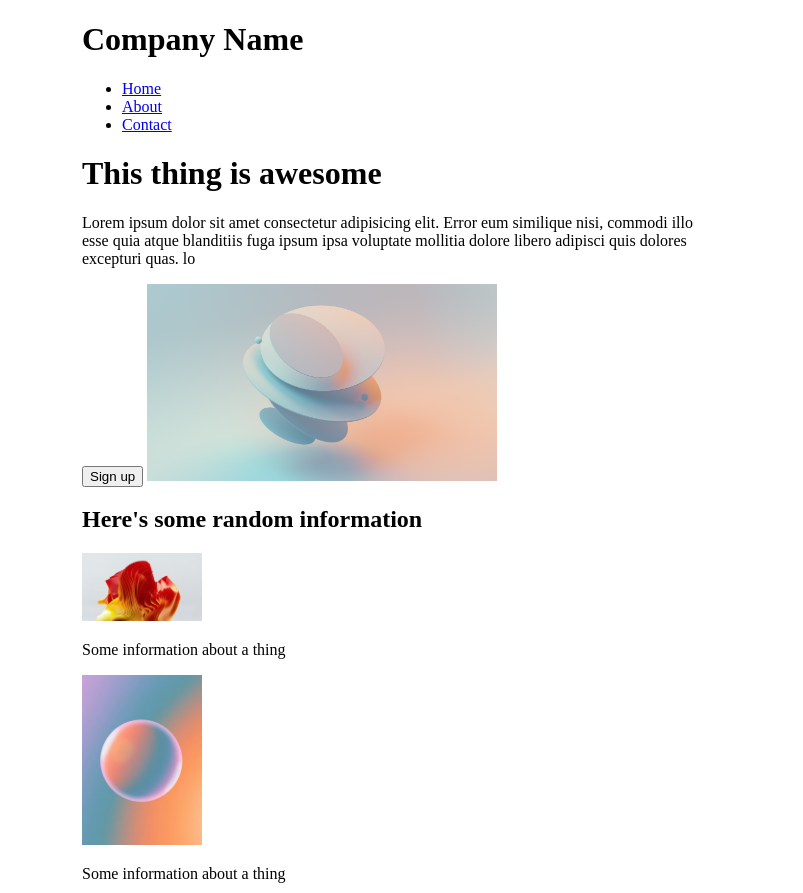
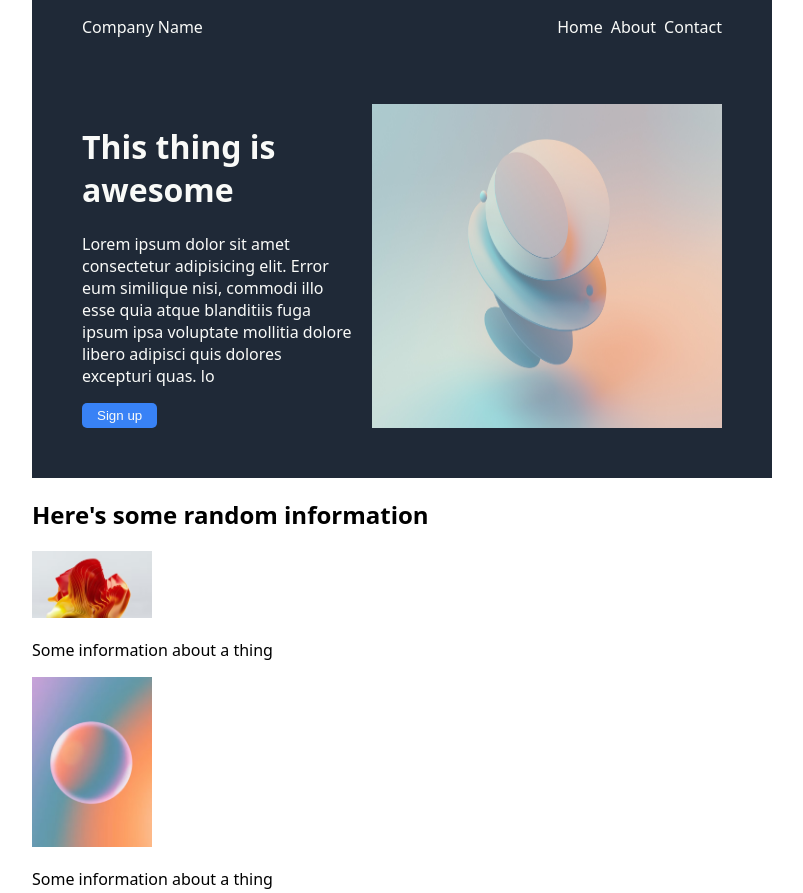
Before and after one commit to tonistoras/Odin-landing-page, a plain HTML site: page index.html in a window 1280 px wide. Shown: the top 893 px of the page, without its empty margins (238-1041 px from the left). Drawn offline with Linux system fonts and the light colour scheme.

Commit message:
Style header and hero section

```diff
--- a/index.html
+++ b/index.html
@@ -10,7 +10,7 @@
     <div class="frame">
 
         <div class="header">
-            <h1>Company Name</h1>
+            <p>Company Name</p>
             <ul>
                 <li><a href="#">Home</a></li>
                 <li><a href="#">About</a></li>
@@ -19,11 +19,14 @@
         </div>
 
         <div class="hero">
-            <h1>This thing is awesome</h1>
-            <p>
-                Lorem ipsum dolor sit amet consectetur adipisicing elit. Error eum similique nisi, commodi illo esse quia atque blanditiis fuga ipsum ipsa voluptate mollitia dolore libero adipisci quis dolores excepturi quas. lo
-            </p>
+            <div class="hero-text">
+                <h1>This thing is awesome</h1>
+                <p>
+                    Lorem ipsum dolor sit amet consectetur adipisicing elit. Error eum similique nisi, commodi illo esse quia atque blanditiis fuga ipsum ipsa voluptate mollitia dolore libero adipisci quis dolores excepturi quas. lo
+                </p>
             <button>Sign up</button>
+            </div>
+
             <img src="./images/this-thing.jpg" alt="some abstract shape" width="350px">
         </div>
         <div class="information">
--- a/styles.css
+++ b/styles.css
@@ -5,7 +5,55 @@ html {
     box-sizing: inherit;
   }
 
+body {
+    margin: 0;
+    font-family: system-ui, -apple-system, BlinkMacSystemFont, 'Segoe UI', Roboto, Oxygen, Ubuntu, Cantarell, 'Open Sans', 'Helvetica Neue', sans-serif;
+}
+
 .frame {
-    width: 640px;
+    width: 740px;
     margin: 0 auto;
 }
+
+.header {
+    background-color: #1F2937;
+    color: #F9FAF8;
+    display: flex;
+    align-items: center;
+    justify-content: space-between;
+    padding: 0 50px 0 50px;
+
+}
+
+.hero {
+    background-color: #1F2937;
+    color: #F9FAF8;
+    display: flex;
+    padding: 50px;
+    gap: 20px;
+}
+
+.hero button {
+    background-color: #3882F6;
+    color: #F9FAF8;
+    border: none;
+    border-radius: 5px;
+    padding: 5px 15px;
+
+}
+
+
+
+
+ul {
+    margin: 0;
+    padding: 0;
+    list-style: none;
+    display: flex;
+    gap: 8px;
+}
+
+a {
+    color: #F9FAF8;
+    text-decoration: none;
+}
```
